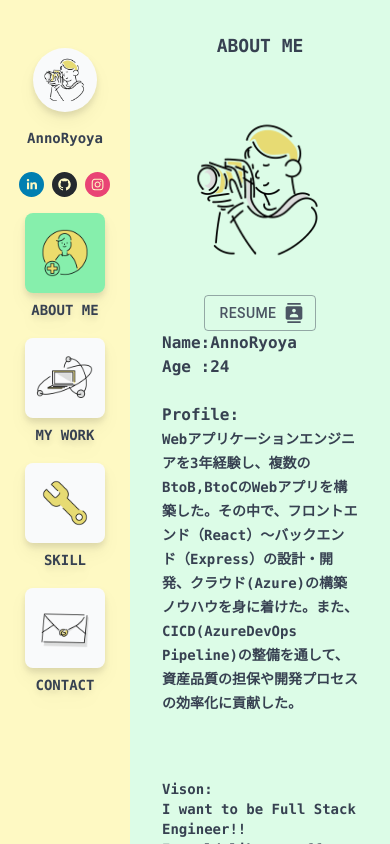
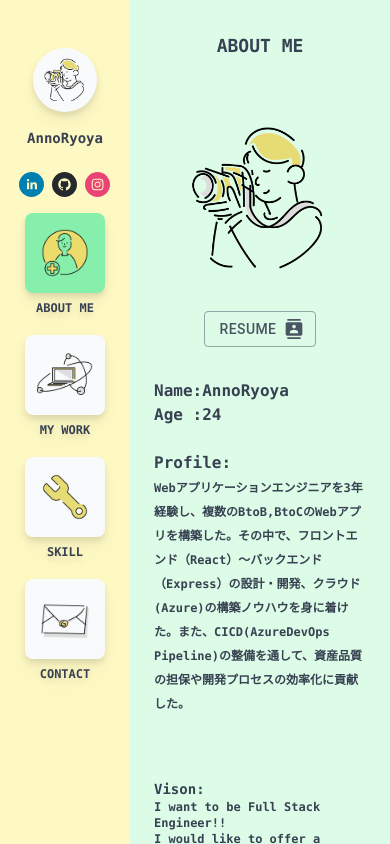
Before and after one commit to Anno328/PortfolioV2, a Next.js app: page / in a window 390 px wide. Both pictures are taken after a click on the button "ABOUT ME". Built offline with nearby package versions, Linux system fonts and the light colour scheme.

Commit message:
fix style

```diff
--- a/atom/TopicCard.tsx
+++ b/atom/TopicCard.tsx
@@ -10,7 +10,7 @@ const TopicCard = (props:any) => {
                 width={150}
                 height={150}/>
         </div>
-        <p id={props.topicTitle} className='font-black text-xl  md:text-sm'>{props.topicTitle}</p>
+        <p id={props.topicTitle} className='font-black text-xl md:text-xs'>{props.topicTitle}</p>
     </button>
   )
 }
--- a/components/Content.tsx
+++ b/components/Content.tsx
@@ -22,7 +22,7 @@ const Content = (props:any) => {
   });
 
   return (
-      <div id='content' className='bg-green-100 h-screen w-3/5 float-right text-center text-2xl px-32 overflow-auto md:w-2/3 md:text-base md:px-8'>
+      <div id='content' className='bg-green-100 h-screen w-3/5 float-right text-center text-2xl px-32 overflow-auto md:w-2/3 md:text-base md:px-6'>
         <CSSTransition
         in={show}
         timeout={300}
--- a/components/content/AboutMe.tsx
+++ b/components/content/AboutMe.tsx
@@ -20,7 +20,7 @@ function AboutMe(){
             alt='logo'
             width={250}
             height={250}/>
-            <div className='text-center'>
+            <div className='text-center mb-8'>
               <ThemeProvider theme={theme}>
                 <a  target="_blank" href="">
                   <Button color="primary" variant="outlined" endIcon={<ContactsIcon />}>resume</Button>
@@ -31,29 +31,29 @@ function AboutMe(){
             <span className='text-xl md:text-base'>Name:</span><span className='text-xl md:text-base' >AnnoRyoya</span><br />
             <span className='text-xl md:text-base'>Age :</span><span className='text-xl md:text-base' >24</span><br /><br />
             <span className='text-xl md:text-base'>Profile:</span><br />
-            <span className='text-base md:text-sm'>Webアプリケーションエンジニアを3年経験し、複数のBtoB,BtoCのWebアプリを構築した。その中で、フロントエンド（React）～バックエンド（Express）の設計・開発、クラウド(Azure)の構築ノウハウを身に着けた。また、CICD(AzureDevOps Pipeline)の整備を通して、資産品質の担保や開発プロセスの効率化に貢献した。</span><br /><br />
+            <span className='text-base md:text-xs'>Webアプリケーションエンジニアを3年経験し、複数のBtoB,BtoCのWebアプリを構築した。その中で、フロントエンド（React）～バックエンド（Express）の設計・開発、クラウド(Azure)の構築ノウハウを身に着けた。また、CICD(AzureDevOps Pipeline)の整備を通して、資産品質の担保や開発プロセスの効率化に貢献した。</span><br /><br />
             {/* <Image
             src='/myphoto.jpeg'
             alt='logo'
             width={300}
             height={500}/> */}
           </div>
-        <div className='text-left'>
+        <div className='text-left text-base md:text-xs'>
           <p className='text-xl mt-10 md:text-sm'>Vison:</p>
-          <p className='text-base md:text-sm'>I want to be Full Stack Engineer!!</p>
-          <p className='text-base md:text-sm'>I would like to offer a personalized website!!</p>
+          <p className=''>I want to be Full Stack Engineer!!</p>
+          <p className=''>I would like to offer a personalized website!!</p>
         </div>
 
-        <div className='text-left'>
+        <div className='text-left text-base md:text-xs'>
           <p className='text-xl mt-10 md:text-sm'>Offline:</p>
-          <p className='text-base md:text-sm'>I drink cofee a lot.</p>
-          <p className='text-base md:text-sm'>I like to wear old clothes.</p>
-          <p className='text-base md:text-sm'>I like to watch movies.</p>
-          <p className='text-base md:text-sm'>I like to read SF books.</p>
-          <p className='text-base md:text-sm'>I love cat.</p>
-          <p className='text-base md:text-sm'>I like basketball.</p>
-          <p className='text-base md:text-sm'>I like to taking photos.</p><br />
-          <p className='text-base md:text-sm'>You can see my offline from my Instagram!!</p><br />
+          <p className=''>I drink cofee a lot.</p>
+          <p className=''>I like to wear old clothes.</p>
+          <p className=''>I like to watch movies.</p>
+          <p className=''>I like to read SF books.</p>
+          <p className=''>I love cat.</p>
+          <p className=''>I like basketball.</p>
+          <p className=''>I like to taking photos.</p><br />
+          <p className=''>You can see my offline from my Instagram!!</p><br />
         </div>
       </div>
     )
```
